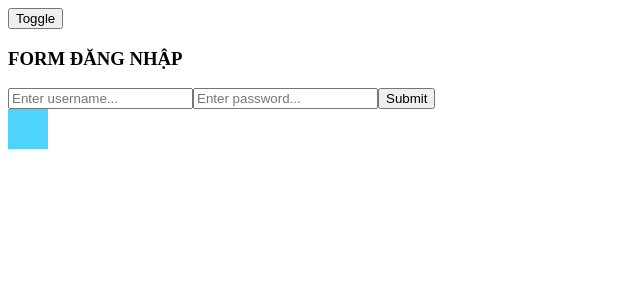
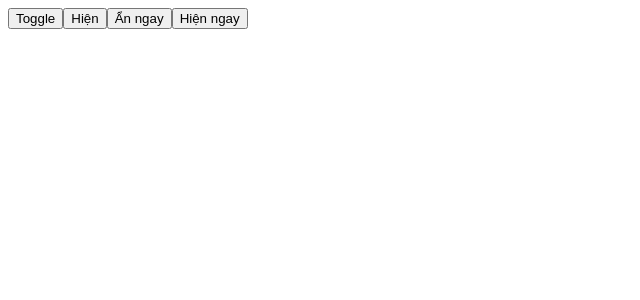
Before and after one commit to HelloWorld2k5/Learn_React, a React (Vite) app: page / in a window 1280 px wide. Both pictures are taken after a click on the button "Toggle". Shown: the top 300 px of the page, without its empty margins (0-640 px from the left). Built offline with nearby package versions, Linux system fonts and the light colour scheme.

Commit message:
update use toggle with custom hook

```diff
--- a/src/App.jsx
+++ b/src/App.jsx
@@ -1,6 +1,6 @@
 import { useState } from "react";
 import "./App.css";
-import ShakeEffect from "./exercises/ShakeEffect";
+import UseToggleWithCustomHook from "./exercises/UseToggleWithCustomHook";
 
 function App() {
     const [toggle, setToggle] = useState(false);
@@ -8,7 +8,7 @@ function App() {
     return (
         <>
             <button onClick={() => setToggle(!toggle)}>Toggle</button>
-            {toggle && <ShakeEffect />}
+            {toggle && <UseToggleWithCustomHook />}
         </>
     );
 }
--- /dev/null
+++ b/src/exercises/UseToggleWithCustomHook.jsx
@@ -0,0 +1,38 @@
+import { useState } from "react";
+
+// My custom hook to toggle modal or menu or password or checkbox or paragraph
+const useToggle = (initialValue = false) => {
+    const [value, setValue] = useState(initialValue);
+
+    // Hàm đảo ngược giá trị
+    const toggle = () => {
+        setValue(prev => !prev);
+    };
+
+    // Hàm ép giá trị về true
+    const setTrue = () => {
+        setValue(true);
+    };
+
+    // Hàm ép giá trị về false
+    const setFalse = () => {
+        setValue(false);
+    };
+
+    return [value, toggle, setTrue, setFalse];
+};
+
+function UseToggleWithCustomHook() {
+    const [isVisible, toggle, display, hide] = useToggle();
+
+    return (
+        <>
+            {isVisible && <p>Đây là đoạn văn bản bí mật</p>}
+            <button onClick={() => toggle()}>{isVisible ? 'Ẩn' : 'Hiện'}</button>
+            <button onClick={() => hide()}>Ẩn ngay</button>
+            <button onClick={() => display()}>Hiện ngay</button>
+        </>
+    );
+}
+
+export default UseToggleWithCustomHook;
```
